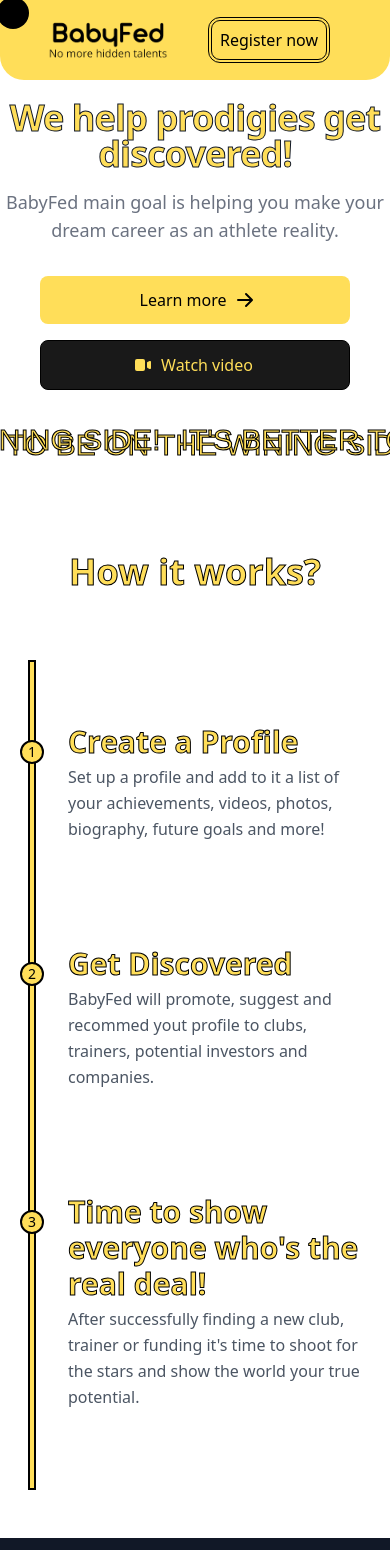
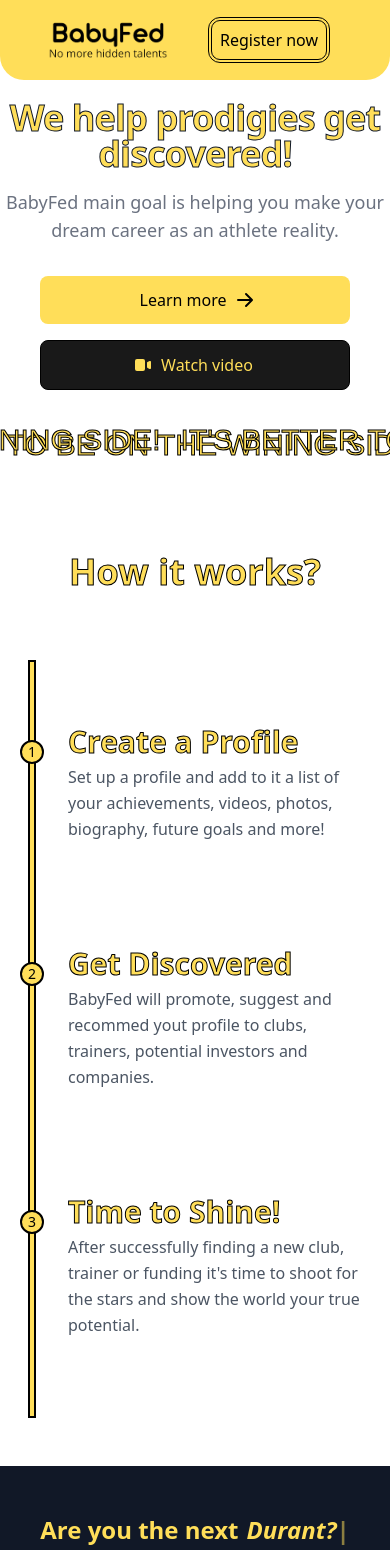
Before and after one commit to alansshots/babyfed, a React (Create React App) app: page / in a window 390 px wide. Shown: the top 1550 px of the page. Built offline with nearby package versions, Linux system fonts and the light colour scheme; the HTML template or start-up script is replaced by a standard one.

Commit message:
cursor mobile fix

```diff
--- a/src/App.css
+++ b/src/App.css
@@ -6,6 +6,20 @@
 *:focus {
    outline: none;
 }
+
+@media (max-width:600px)  {
+  * {
+    cursor: auto;
+ }
+
+ .cursor {
+  display: none;
+ }
+}
+
+/* html.touch .cursor {
+  display: none;
+} */
 
 .box {
     margin: 50px;
--- a/src/components/Footer.jsx
+++ b/src/components/Footer.jsx
@@ -20,11 +20,16 @@ const Footer = () => {
                             </h2>
                             <ul>
                                 <li className="mb-4 hover:text-gray-800 dark:hover:text-white transition-colors duration-200">
-                                    <a href="#">
+                                    <a href='mailto:contact@babyfed.com'>
                                         contact@babyfed.com
                                     </a>
                                 </li>
-                                <li className="mb-4 hover:text-gray-800 dark:hover:text-white transition-colors duration-200">
+                                {/* <li className="mb-4 hover:text-gray-800 dark:hover:text-white transition-colors duration-200">
+                                    <a href="">
+                                        Support
+                                    </a>
+                                </li> */}
+                                <li className='mb-4 hover:text-white'>
                                     <a href="#">
                                         Support
                                     </a>
--- a/src/components/Steps.jsx
+++ b/src/components/Steps.jsx
@@ -57,7 +57,7 @@ const Steps = () => {
                   <UilTrophy/>
                 </div> */}
                 <div className="flex-grow sm:pl-6 mt-6 sm:mt-0">
-                  <h2 className="strokeme font-semibold title-font text-black mb-1 text-3xl">Time to show everyone who's the real deal!</h2>
+                  <h2 className="strokeme font-semibold title-font text-black mb-1 text-3xl">Time to Shine!</h2>
                   <p className="leading-relaxed">After successfully finding a new club, trainer or funding it's time to shoot for the stars and show the world your true potential.</p>
                 </div>
               </div>
```
Also changed, not shown: src/App.js (+14 -0 lines), public/logo192.png (deleted), public/logo512.png (deleted).
